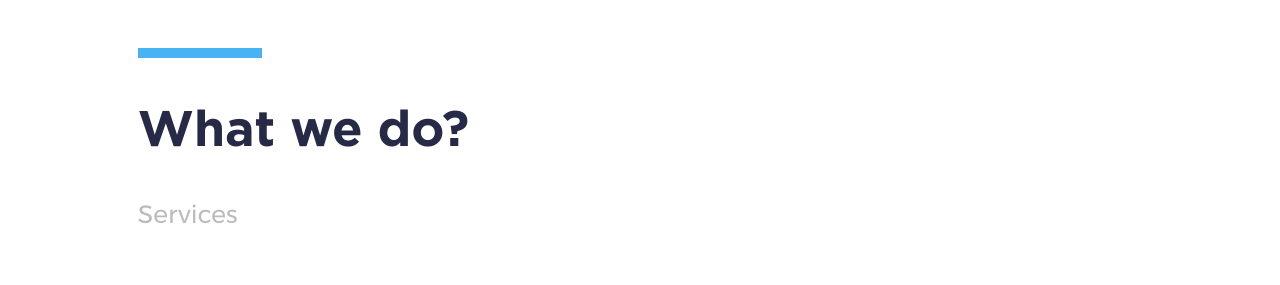
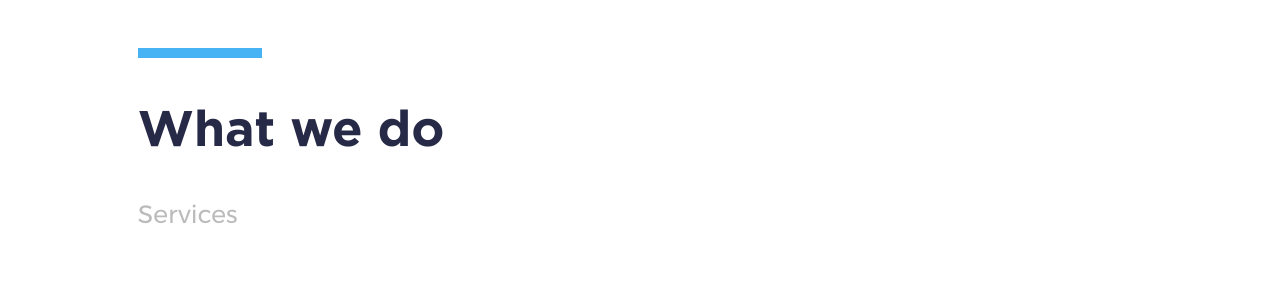
Before and after one commit to chalatz/jastics-labs, a Jekyll site: the page built from index.md, in a window 1280 px wide and 900 px high, scrolled down 773 px. Shown: the part 151-436 px from the top of the window. Built offline with Jekyll 4.4.1, drawn with Linux system fonts in a browser that asks for light colours; comment, search, counter and statistics services are not loaded.

Commit message:
Small fix

```diff
--- a/_includes/sections/what-we-do.html
+++ b/_includes/sections/what-we-do.html
@@ -5,7 +5,7 @@
     <header class="section__header">
 
         <h2 class="section__title">
-            What we do?
+            What we do
         </h2>
 
         <p class="section__subtitle">
```
